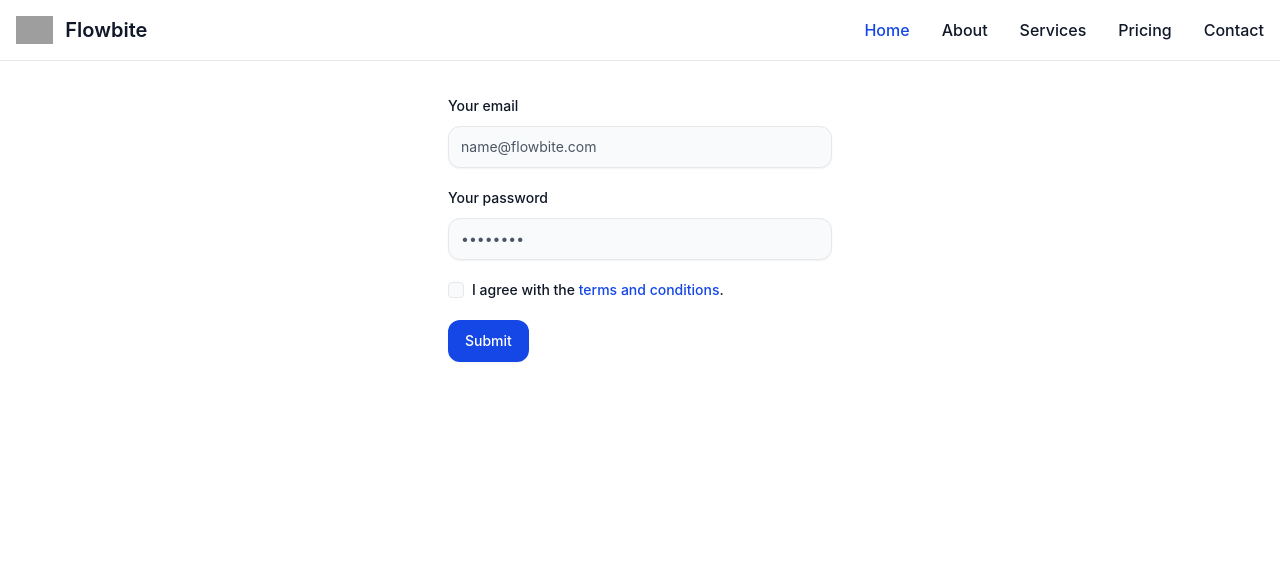
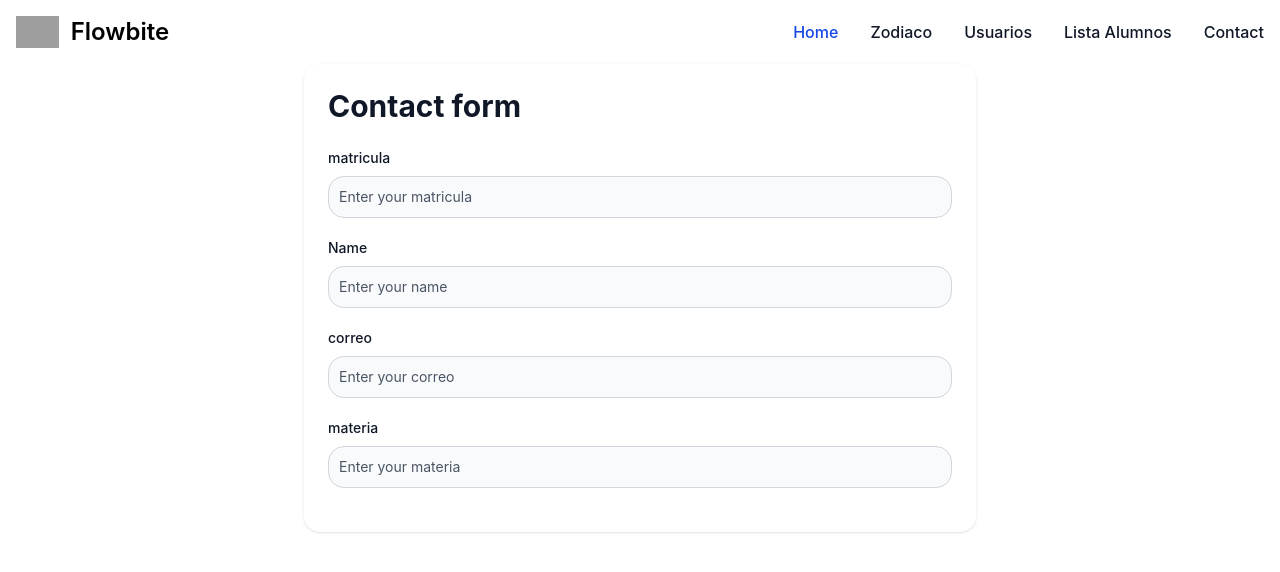
Before and after one commit to IEVN1002-23002012/segundoParcialAngular, an Angular app: page /escuela/lista-alumnos in a window 1280 px wide. Before the commit this address led to /. Shown: the top 572 px of the page. Built offline with nearby package versions, Linux system fonts and the light colour scheme; grey boxes are pictures that could not be loaded.

Commit message:
Escuela 06/10/2026

```diff
--- a/src/app/Formularios/zodiaco/zodiaco.html
+++ b/src/app/Formularios/zodiaco/zodiaco.html
@@ -16,15 +16,18 @@
           <label>Nombre</label>
           <input type="text" [(ngModel)]="nombre" placeholder="Nombre">
         </div>
+        <br>
         <div class="fila">
           <label>Apaterno</label>
           <input type="text" [(ngModel)]="apaterno" placeholder="Apaterno">
         </div>
+        <br>
         <div class="fila">
           <label>Amaterno</label>
           <input type="text" [(ngModel)]="amaterno" placeholder="Amaterno">
         </div>
       </div>
+      <br>
 
       <div class="seccion-fecha">
         <p class="titulo-seccion">Fecha de nacimiento</p>
@@ -33,14 +36,17 @@
             <label>Dia</label>
             <input type="number" [(ngModel)]="dia">
           </div>
+          <br>
           <div>
             <label>Mes</label>
             <input type="number" [(ngModel)]="mes">
           </div>
+          <br>
           <div>
             <label>Año</label>
             <input type="number" [(ngModel)]="anio">
           </div>
+          <br>
         </div>
       </div>
 
--- a/src/app/app.html
+++ b/src/app/app.html
@@ -1,5 +1,3 @@
 <app-navbar>
-
 </app-navbar>
 <router-outlet></router-outlet>
-<app-usuarios></app-usuarios>
--- a/src/app/app.ts
+++ b/src/app/app.ts
@@ -1,15 +1,14 @@
 import { Component, signal } from '@angular/core';
 import { RouterOutlet } from '@angular/router';
-import { zodiaco } from './Formularios/zodiaco/zodiaco';
 import { OnInit } from '@angular/core';
 import { initFlowbite } from 'flowbite';
 import { Navbar } from './navbar/navbar';
-import { Usuarios } from './Formularios/usuarios/usuarios';
+
 
 @Component({
   selector: 'app-root',
   standalone: true,
-  imports: [RouterOutlet, zodiaco, Navbar, Usuarios],
+  imports: [RouterOutlet, Navbar],
   styleUrl: './app.css',
   templateUrl: './app.html',
 })
--- /dev/null
+++ b/src/app/escuela/alumnos.ts
@@ -0,0 +1,7 @@
+export interface IAlumno{
+    matricula:string;
+    nombre:string;
+    correo:string;
+    materia:string;
+
+}
--- /dev/null
+++ b/src/app/escuela/lista-alumnos/lista-alumnos.html
@@ -0,0 +1,122 @@
+<div class="max-w-2xl mx-auto p-6 bg-white rounded-lg shadow">
+  <h1 class="text-3xl font-bold text-gray-900 mb-6">Contact form</h1>
+
+  <form [formGroup]="formulario">
+    <!-- matricula -->
+    <div class="mb-5">
+      <label for="matricula" class="block mb-2 text-sm font-medium text-gray-900">
+        matricula
+      </label>
+
+      <input
+        type="text"
+        id="matricula"
+        name="matricula"
+        formControlName="matricula"
+        required
+        class="bg-gray-50 border border-gray-300 text-gray-900 text-sm rounded-lg focus:ring-blue-500 focus:border-blue-500 block w-full p-2.5"
+        placeholder="Enter your matricula"
+      />
+    </div>
+    <!-- Nombre -->
+    <div class="mb-5">
+      <label for="name" class="block mb-2 text-sm font-medium text-gray-900">
+        Name
+      </label>
+
+      <input
+        type="text"
+        id="name"
+        name="name"
+        formControlName="nombre"
+        required
+        class="bg-gray-50 border border-gray-300 text-gray-900 text-sm rounded-lg focus:ring-blue-500 focus:border-blue-500 block w-full p-2.5"
+        placeholder="Enter your name"
+      />
+    </div>
+    <!-- correo -->
+    <div class="mb-5">
+      <label for="correo" class="block mb-2 text-sm font-medium text-gray-900">
+        correo
+      </label>
+
+      <input
+        type="text"
+        id="correo"
+        name="correo"
+        formControlName="correo"
+        required
+        class="bg-gray-50 border border-gray-300 text-gray-900 text-sm rounded-lg focus:ring-blue-500 focus:border-blue-500 block w-full p-2.5"
+        placeholder="Enter your correo"
+      />
+    </div>
+    <!-- materia -->
+    <div class="mb-5">
+      <label for="materia" class="block mb-2 text-sm font-medium text-gray-900">
+        materia
+      </label>
+
+      <input
+        type="text"
+        id="materia"
+        name="materia"
+        formControlName="materia"
+        required
+        class="bg-gray-50 border border-gray-300 text-gray-900 text-sm rounded-lg focus:ring-blue-500 focus:border-blue-500 block w-full p-2.5"
+        placeholder="Enter your materia"
+      />
+    </div>
+
+    <!-- Departamento -->
+    <!-- <div class="mb-5">
+      <label
+        for="department"
+        class="block mb-2 text-sm font-medium text-gray-900"
+      >
+        Department
+      </label>
+
+      <select
+        id="department"
+        name="department"
+        formControlName="department"
+        class="bg-gray-50 border border-gray-300 text-gray-900 text-sm rounded-lg focus:ring-blue-500 focus:border-blue-500 block w-full p-2.5"
+      >
+        <option value="" disabled>Open this select menu</option>
+
+        <option value="marketing">Marketing</option>
+
+        <option value="sales">Sales</option>
+
+        <option value="other">Other</option>
+      </select>
+    </div> -->
+
+    <!-- Comentario -->
+    <!-- <div class="mb-5">
+      <label for="comment" class="block mb-2 text-sm font-medium text-gray-900">
+        Comment
+      </label>
+
+      <textarea
+        id="comment"
+        name="comment"
+        rows="4"
+        formControlName="comment"
+        required
+        placeholder="Leave a comment..."
+        class="block p-2.5 w-full text-sm text-gray-900 bg-gray-50 rounded-lg border border-gray-300 focus:ring-blue-500 focus:border-blue-500"
+      ></textarea>
+
+
+      <div class="flex justify-end mt-5">
+        <button
+          type="submit"
+          class="text-white bg-blue-700 hover:bg-blue-800 focus:ring-4 focus:outline-none focus:ring-blue-300 font-medium rounded-lg text-sm px-5 py-2.5 disabled:opacity-50 disabled:cursor-not-allowed"
+        >
+          Send
+        </button>
+      </div>
+    </div> -->
+  </form>
+</div>
--- /dev/null
+++ b/src/app/escuela/lista-alumnos/lista-alumnos.ts
@@ -0,0 +1,40 @@
+import { Component, OnInit } from '@angular/core';
+
+import {
+  FormGroup,
+  FormControl,
+  Validators,
+  ReactiveFormsModule,
+  FormsModule
+} from '@angular/forms';
+
+import { IAlumno } from '../alumnos';
+
+@Component({
+  selector: 'app-lista-alumnos',
+  imports: [ReactiveFormsModule, FormsModule],
+  templateUrl: './lista-alumnos.html',
+})
+export class ListaAlumnos implements OnInit {
+
+  nuevoAlumno: IAlumno = {
+    matricula: '',
+    nombre: '',
+    correo: '',
+    materia: ''
+  };
+
+  formulario!: FormGroup;
+
+  ngOnInit(): void {
+
+    this.formulario = new FormGroup({
+      matricula: new FormControl(''),
+      nombre: new FormControl(''),
+      correo: new FormControl(''),
+      materia: new FormControl('')
+    });
+
+  }
+
+}
--- a/src/app/navbar/navbar.html
+++ b/src/app/navbar/navbar.html
@@ -1,30 +1,74 @@
-<br><br><br><br>
-<nav class="bg-neutral-primary fixed w-full z-20 top-0 start-0 border-b border-default">
+<nav class="bg-white border-gray-200 dark:bg-gray-900">
   <div class="max-w-screen-xl flex flex-wrap items-center justify-between mx-auto p-4">
     <a href="https://flowbite.com/" class="flex items-center space-x-3 rtl:space-x-reverse">
-        <img src="https://flowbite.com/docs/images/logo.svg" class="h-7" alt="Flowbite Logo" />
-        <span class="self-center text-xl text-heading font-semibold whitespace-nowrap">Flowbite</span>
+      <img src="https://flowbite.com/docs/images/logo.svg" class="h-8" alt="Flowbite Logo" />
+      <span class="self-center text-2xl font-semibold whitespace-nowrap dark:text-white"
+        >Flowbite</span
+      >
     </a>
-    <button data-collapse-toggle="navbar-default" type="button" class="inline-flex items-center p-2 w-10 h-10 justify-center text-sm text-body rounded-base md:hidden hover:bg-neutral-secondary-soft hover:text-heading focus:outline-none focus:ring-2 focus:ring-neutral-tertiary" aria-controls="navbar-default" aria-expanded="false">
-        <span class="sr-only">Open main menu</span>
-        <svg class="w-6 h-6" aria-hidden="true" xmlns="http://www.w3.org/2000/svg" width="24" height="24" fill="none" viewBox="0 0 24 24"><path stroke="currentColor" stroke-linecap="round" stroke-width="2" d="M5 7h14M5 12h14M5 17h14"/></svg>
+    <button
+      data-collapse-toggle="navbar-default"
+      type="button"
+      class="inline-flex items-center p-2 w-10 h-10 justify-center text-sm text-gray-500 rounded-lg md:hidden hover:bg-gray-100 focus:outline-none focus:ring-2 focus:ring-gray-200 dark:text-gray-400 dark:hover:bg-gray-700 dark:focus:ring-gray-600"
+      aria-controls="navbar-default"
+      aria-expanded="false"
+    >
+      <span class="sr-only">Open main menu</span>
+      <svg
+        class="w-5 h-5"
+        aria-hidden="true"
+        xmlns="http://www.w3.org/2000/svg"
+        fill="none"
+        viewBox="0 0 17 14"
+      >
+        <path
+          stroke="currentColor"
+          stroke-linecap="round"
+          stroke-linejoin="round"
+          stroke-width="2"
+          d="M1 1h15M1 7h15M1 13h15"
+        />
+      </svg>
     </button>
     <div class="hidden w-full md:block md:w-auto" id="navbar-default">
-      <ul class="font-medium flex flex-col p-4 md:p-0 mt-4 border border-default rounded-base bg-neutral-secondary-soft md:flex-row md:space-x-8 rtl:space-x-reverse md:mt-0 md:border-0 md:bg-neutral-primary">
+      <ul
+        class="font-medium flex flex-col p-4 md:p-0 mt-4 border border-gray-100 rounded-lg bg-gray-50 md:flex-row md:space-x-8 rtl:space-x-reverse md:mt-0 md:border-0 md:bg-white dark:bg-gray-800 md:dark:bg-gray-900 dark:border-gray-700"
+      >
         <li>
-          <a href="#" class="block py-2 px-3 text-white bg-brand rounded md:bg-transparent md:text-fg-brand md:p-0" aria-current="page">Home</a>
+          <a
+            href="#"
+            class="block py-2 px-3 text-white bg-blue-700 rounded-sm md:bg-transparent md:text-blue-700 md:p-0 dark:text-white md:dark:text-blue-500"
+            aria-current="page"
+            >Home</a
+          >
         </li>
         <li>
-          <a href="#" class="block py-2 px-3 text-heading rounded hover:bg-neutral-tertiary md:hover:bg-transparent md:border-0 md:hover:text-fg-brand md:p-0 md:dark:hover:bg-transparent">About</a>
+          <a
+          [routerLink]="['formulario/zodiaco']"
+            class="block py-2 px-3 text-gray-900 rounded-sm hover:bg-gray-100 md:hover:bg-transparent md:border-0 md:hover:text-blue-700 md:p-0 dark:text-white md:dark:hover:text-blue-500 dark:hover:bg-gray-700 dark:hover:text-white md:dark:hover:bg-transparent"
+            >Zodiaco</a
+          >
         </li>
         <li>
-          <a href="#" class="block py-2 px-3 text-heading rounded hover:bg-neutral-tertiary md:hover:bg-transparent md:border-0 md:hover:text-fg-brand md:p-0 md:dark:hover:bg-transparent">Services</a>
+          <a
+          [routerLink]="['formulario/usuarios']"
+            class="block py-2 px-3 text-gray-900 rounded-sm hover:bg-gray-100 md:hover:bg-transparent md:border-0 md:hover:text-blue-700 md:p-0 dark:text-white md:dark:hover:text-blue-500 dark:hover:bg-gray-700 dark:hover:text-white md:dark:hover:bg-transparent"
+            >Usuarios</a
+          >
         </li>
         <li>
-          <a href="#" class="block py-2 px-3 text-heading rounded hover:bg-neutral-tertiary md:hover:bg-transparent md:border-0 md:hover:text-fg-brand md:p-0 md:dark:hover:bg-transparent">Pricing</a>
+          <a
+            [routerLink]="['escuela/lista-alumnos']"
+            class="block py-2 px-3 text-gray-900 rounded-sm hover:bg-gray-100 md:hover:bg-transparent md:border-0 md:hover:text-blue-700 md:p-0 dark:text-white md:dark:hover:text-blue-500 dark:hover:bg-gray-700 dark:hover:text-white md:dark:hover:bg-transparent"
+            >Lista Alumnos</a
+          >
         </li>
         <li>
-          <a href="#" class="block py-2 px-3 text-heading rounded hover:bg-neutral-tertiary md:hover:bg-transparent md:border-0 md:hover:text-fg-brand md:p-0 md:dark:hover:bg-transparent">Contact</a>
+          <a
+            href="#"
+            class="block py-2 px-3 text-gray-900 rounded-sm hover:bg-gray-100 md:hover:bg-transparent md:border-0 md:hover:text-blue-700 md:p-0 dark:text-white md:dark:hover:text-blue-500 dark:hover:bg-gray-700 dark:hover:text-white md:dark:hover:bg-transparent"
+            >Contact</a
+          >
         </li>
       </ul>
     </div>
--- a/src/app/navbar/navbar.ts
+++ b/src/app/navbar/navbar.ts
@@ -1,7 +1,9 @@
 import { Component } from '@angular/core';
+import { RouterLink } from '@angular/router';
+
 
 @Component({
-  imports: [],
+  imports: [RouterLink],
   selector: 'app-navbar',
   styleUrl: './navbar.css',
   templateUrl: './navbar.html',
```
Also changed, not shown: src/app/app.routes.ts (+45 -1 lines), src/app/escuela/lista-alumnos/lista-alumnos.css (added), 1 other file (tests, documents, lock files or other folders).
